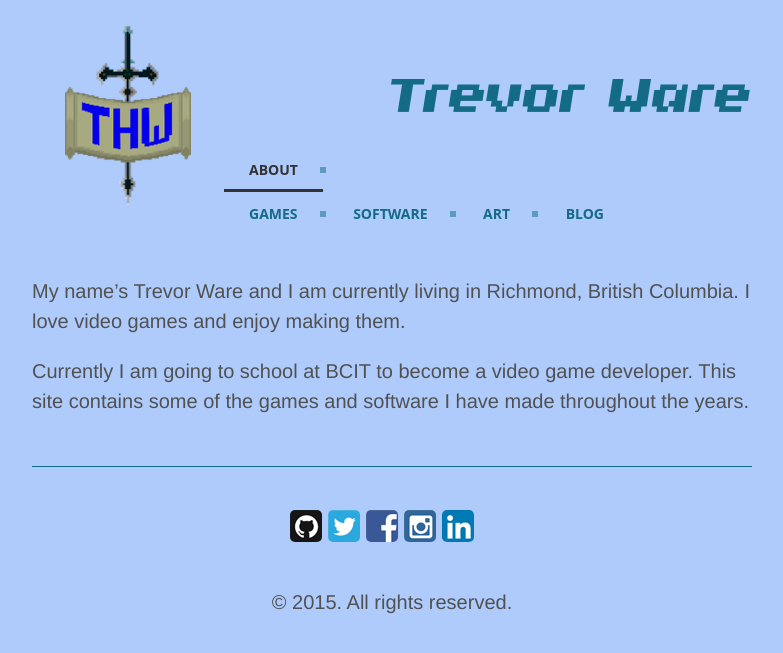
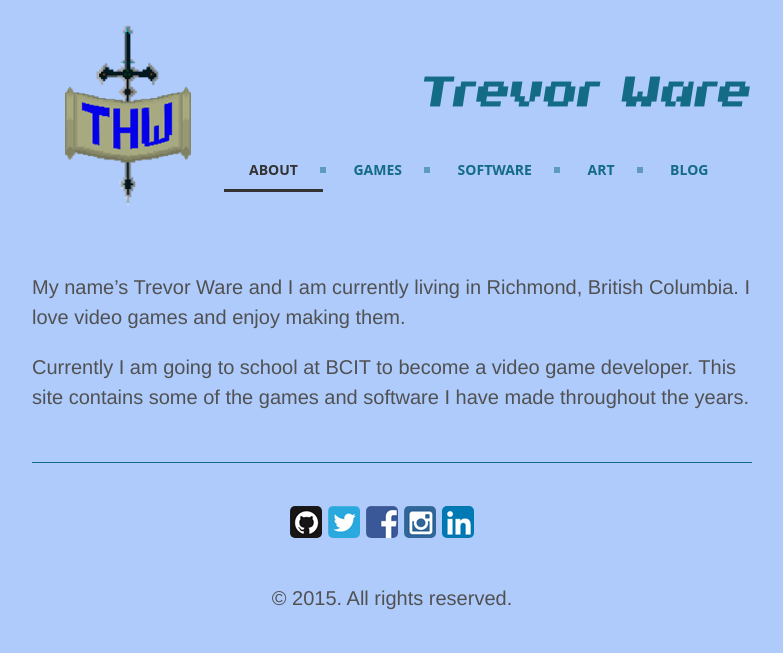
Before and after one commit to twarrre/twarrre.github.io, a Jekyll site: the page built from index.md, in a window 1280 px wide. Shown: the top 653 px of the page, without its empty margins (248-1031 px from the left). Built offline with Jekyll 4.4.1, drawn with Linux system fonts in a browser that asks for light colours.

Commit message:
text resize.

```diff
--- a/public/css/poole.css
+++ b/public/css/poole.css
@@ -481,7 +481,7 @@ a.pagination-item:hover {
   font-family: logoFont;
   float:right;
   text-align: right;
-  font-size: 55px;
+  font-size: 50px;
   padding-top: 10px;
 }
 
```
